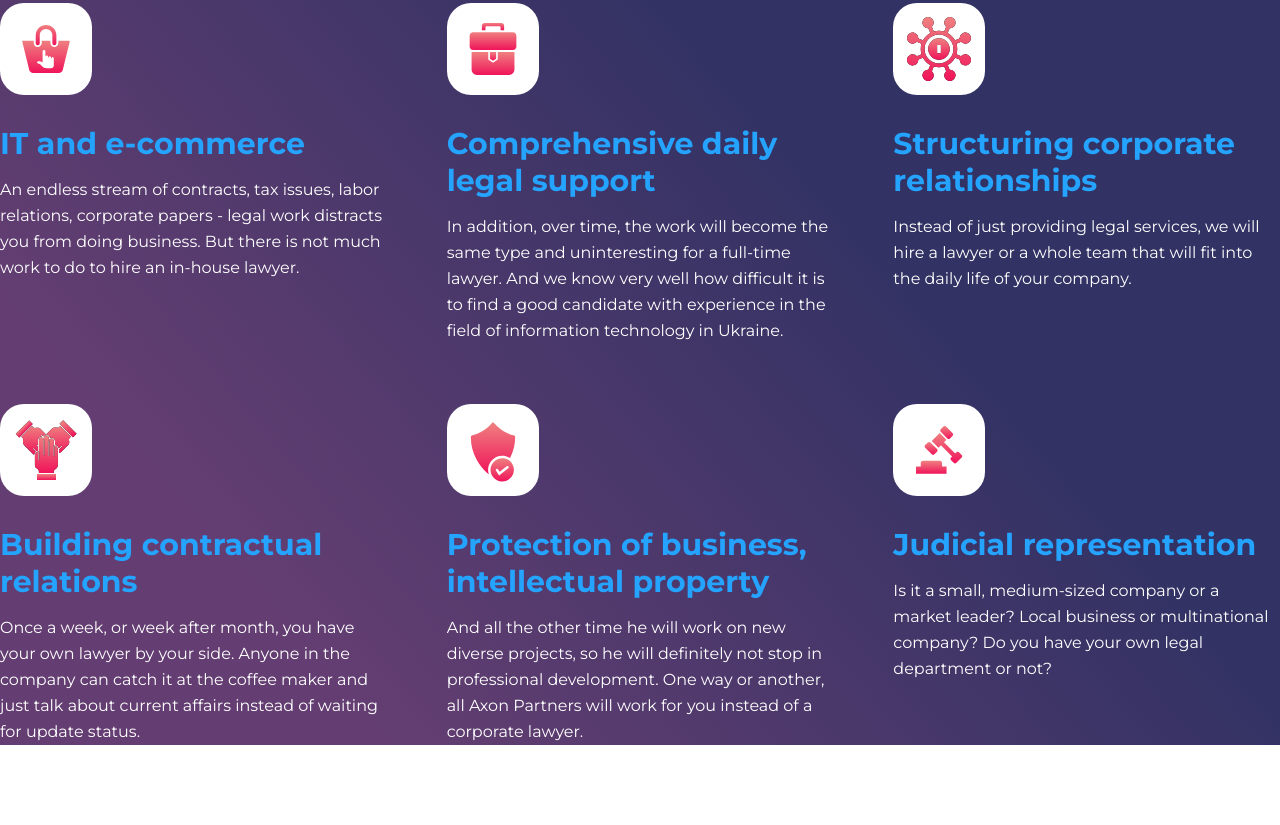
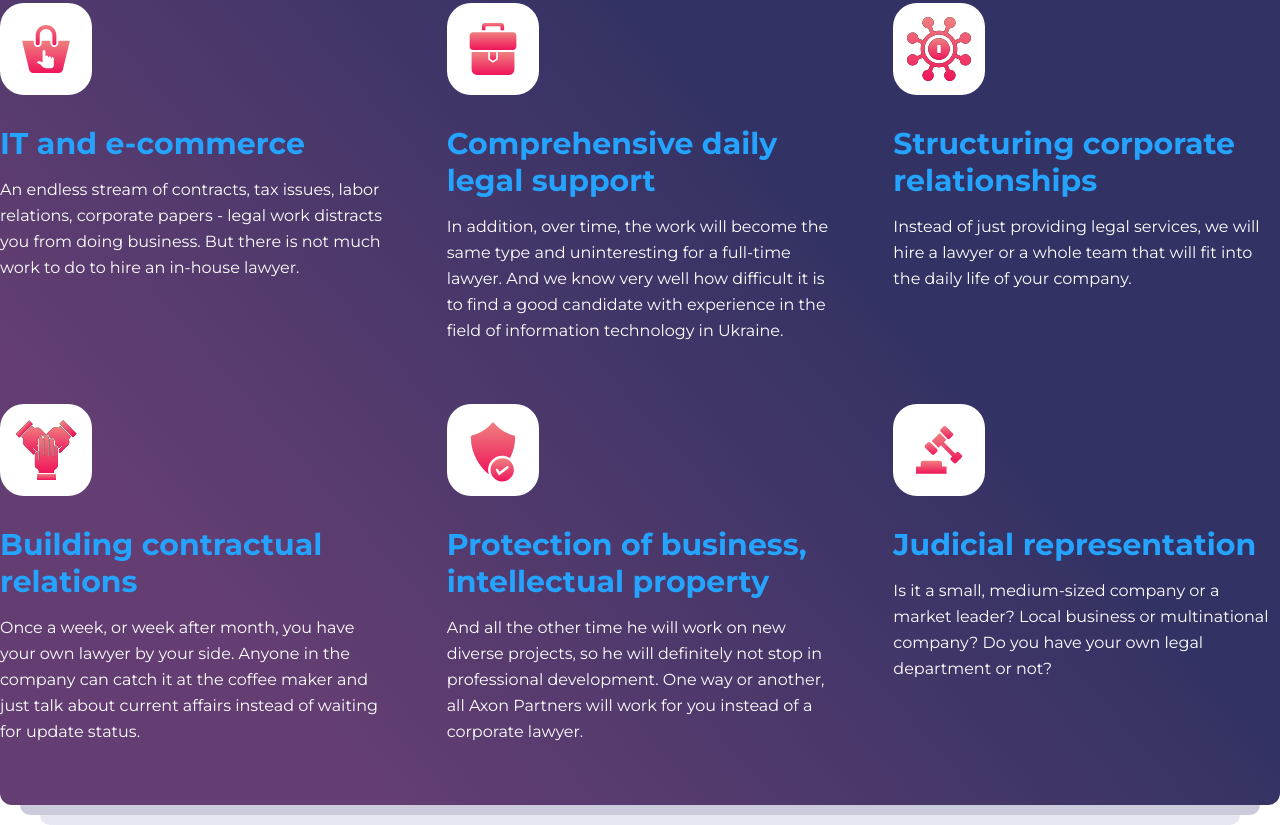
Before and after one commit to 7mechka/hlegal, a plain HTML site: page index.html in a window 1280 px wide. Shown: the part 1347-2172 px from the top of the page. Before the commit the page ends 2092 px from the top, so only its background shows below. Drawn offline with Linux system fonts and the light colour scheme.

Commit message:
add deco shadow

```diff
--- a/index.html
+++ b/index.html
@@ -297,6 +297,10 @@
             </div>
           </div>
         </div>
+        <div class="shadow">
+          <div class="shadow-top"></div>
+          <div class="shadow-bottom"></div>
+        </div>
       </main>
   </body>
 </html>
--- a/sass/_global.scss
+++ b/sass/_global.scss
@@ -110,4 +110,29 @@ ol {
     top: 0;
     left: 0;
     z-index: -2;
+    border-radius: 0px 0px 12px 12px;
   }
+  .shadow {
+    margin-top: 2011px;
+    &-top {
+        margin: 0 20px;
+        height: 10px;
+        border-radius: 0px 0px 12px 12px;
+        background: #CACADB;
+    }
+    &-bottom {
+        margin: 0 40px;
+        height: 10px;
+        border-radius: 0px 0px 12px 12px;
+        background: #E7E7F2;
+    }
+    @media screen and (max-width: 1024px){
+       margin-top: 2263px;
+    }
+    @media screen and (max-width: 800px){
+        margin-top: 2923px;
+    }
+    @media screen and (max-width: 390px){
+        margin-top: 4329px;
+    }
+  }
--- a/sass/_services.scss
+++ b/sass/_services.scss
@@ -1,5 +1,6 @@
 .services {
     margin-top: 60px;
+    margin-bottom: 60px;
     display: grid;
     gap: 60px;
     &__list {
@@ -16,6 +17,7 @@
         @media screen and (max-width: 390px){
             grid-template-columns: auto;
             grid-template-rows: repeat(6, 1fr);
+            margin-bottom: 0;
         }
     }
     &__item {
```
Also changed, not shown: css/style.css, 1 other file.
